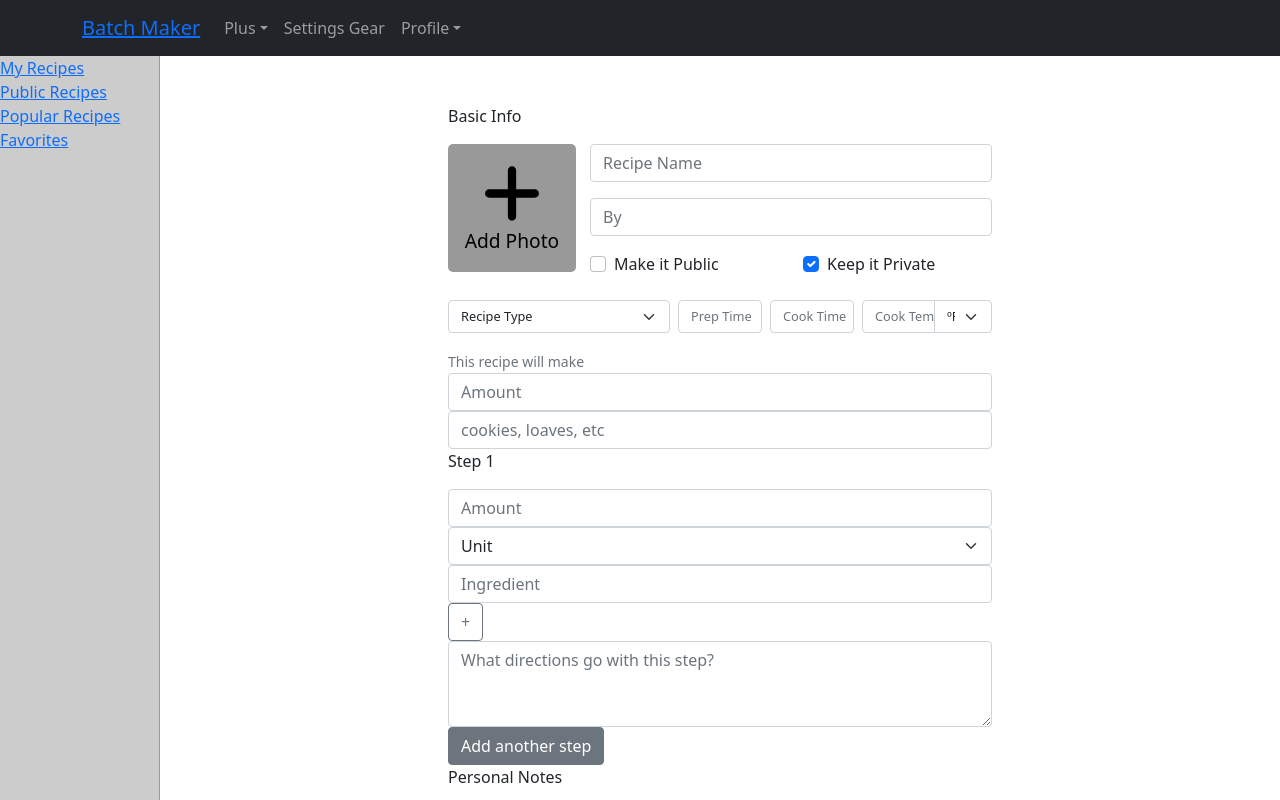
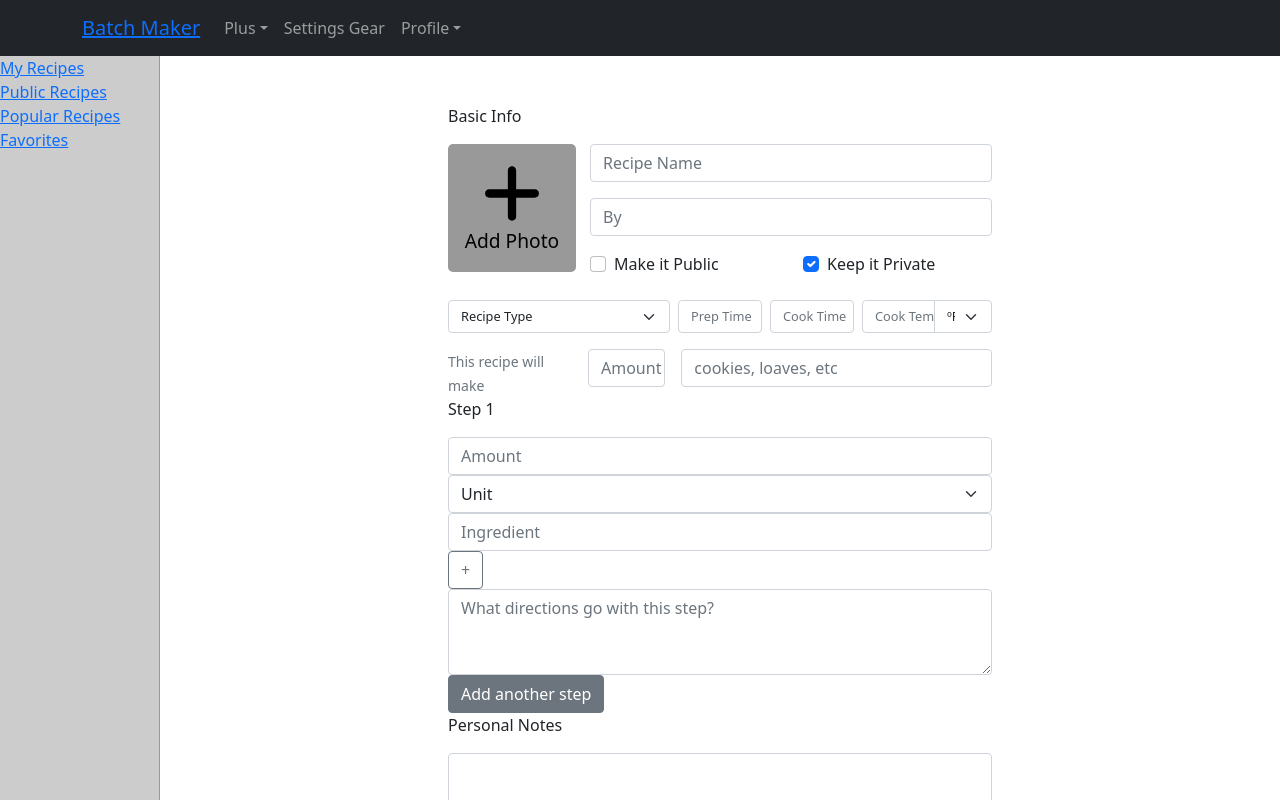
Before and after one commit to willbraun/django-batch-maker-app, a React (Create React App) app in the folder frontend/static/: page /my-recipes/add in a window 1280 px wide. Built offline with nearby package versions, Linux system fonts and the light colour scheme.

Commit message:
added yield to recipe

```diff
--- a/frontend/static/src/components/RecipeInput.js
+++ b/frontend/static/src/components/RecipeInput.js
@@ -219,27 +219,38 @@
                 </Col> */}
 
             </Row>
+
+            <Row className="gx-3">
+                <Col xs={3}>
                     <Form.Text>This recipe will make</Form.Text>
+                </Col>
+                <Col xs={2}>
                     <Form.Group controlId="yieldQuantity">
                         <Form.Control
                             name="yieldQuantity"
                             type="number"
+                            min="0"
                             value={yieldQuantity}
                             placeholder="Amount"
                             required
                             onChange={handleInput}
                         />
                     </Form.Group>
+                </Col>
+                <Col xs={7}>
                     <Form.Group controlId="yieldName">
                         <Form.Control
                             name="yieldName"
-                    type="number"
+                            type="text"
                             value={yieldName}
                             placeholder="cookies, loaves, etc"
                             required
                             onChange={handleInput}
                         />
                     </Form.Group>
+                </Col>
+
+            </Row>
 
             {stepList}
             <Step
```
Lines whose indentation alone changed are shown as unchanged.
